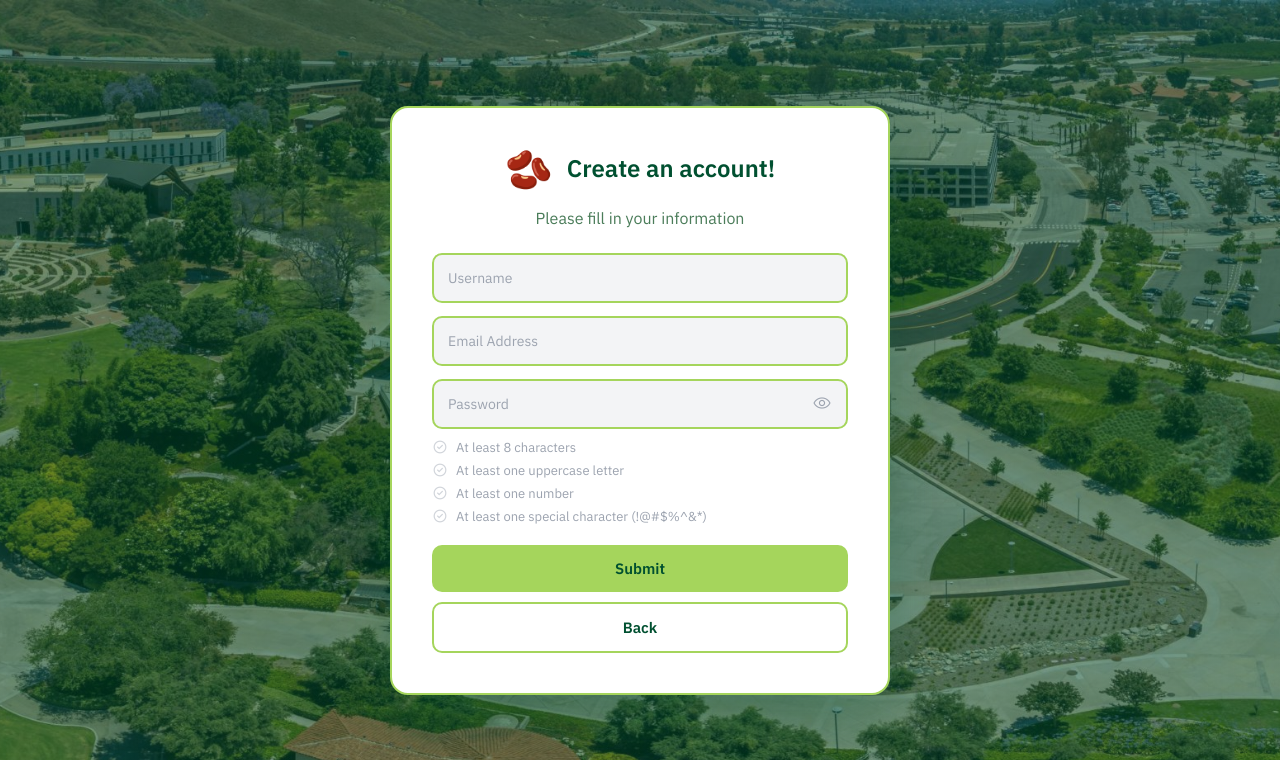
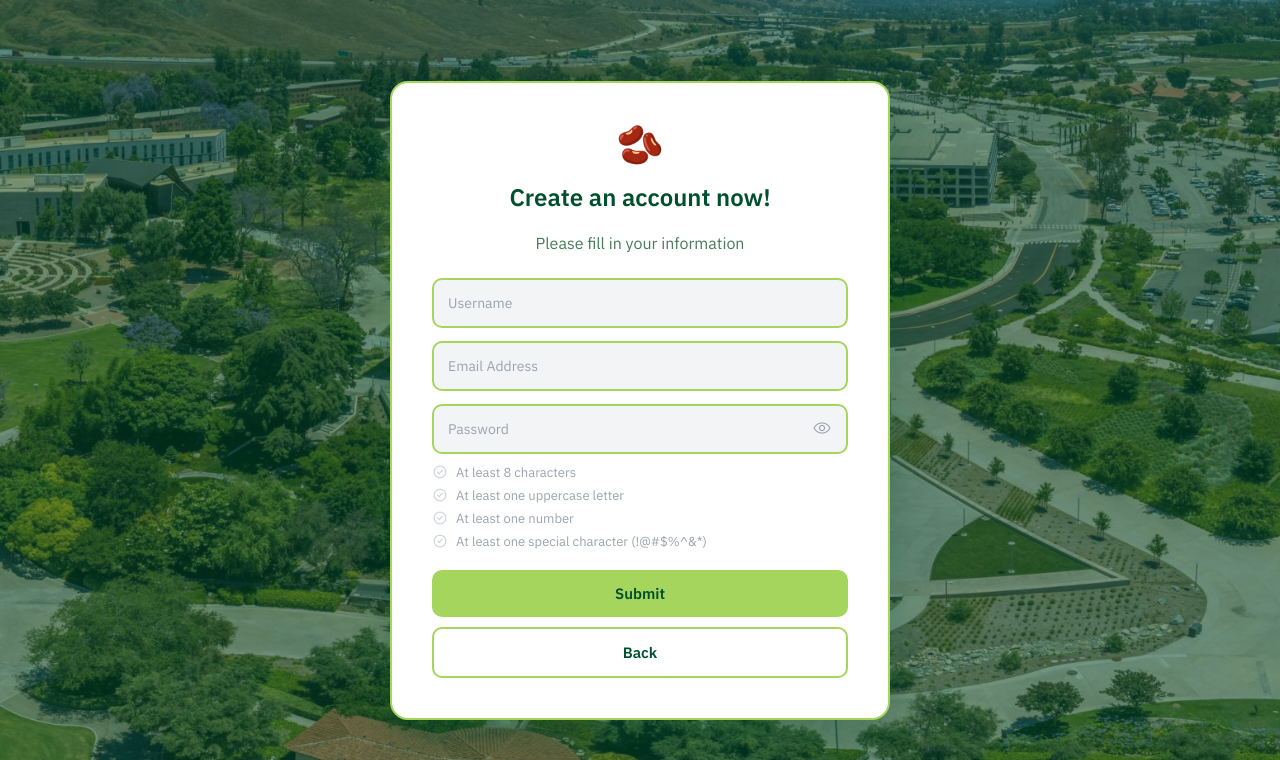
Before and after one commit to MollerMyint/Pinto-Beans2, a Flask app: page /signup in a window 1280 px wide. Shown: the top 760 px of the page. Run offline with Flask 3, Linux system fonts and the light colour scheme; some libraries are stand-ins or nearby versions.

Commit message:
Moved bean icon above headers

```diff
--- a/app/static/auth.css
+++ b/app/static/auth.css
@@ -25,10 +25,12 @@ body {
     margin-bottom: 10px;
 }
 
-/* Bean logo beside the title */
+/* Bean bounce */
 .auth-logo {
     font-size: 2.4rem;
     flex-shrink: 0;
+    display: block;
+    margin-bottom: 8px;
     animation: beanBounce 2.4s ease-in-out infinite;
 }
 
--- a/app/templates/login.html
+++ b/app/templates/login.html
@@ -18,8 +18,8 @@
     </head>
     <body>
         <div class="auth-container">
+            <span class="auth-logo">🫘</span>
             <div class="auth-header">
-                <span class="auth-logo">🫘</span>
                 <h2>Welcome to the BillyBeans Bot!</h2>
             </div>
             <h4>Login or create an account!</h4>
--- a/app/templates/signup.html
+++ b/app/templates/signup.html
@@ -53,9 +53,9 @@
     </head>
     <body>
         <div class="auth-container">
+            <span class="auth-logo">🫘</span>
             <div class="auth-header">
-                <span class="auth-logo">🫘</span>
-                <h2>Create an account!</h2>
+                <h2>Create an account now!</h2>
             </div>
             <h4>Please fill in your information</h4>
             <form method="POST" action="/signup" id="signup-form">
```
